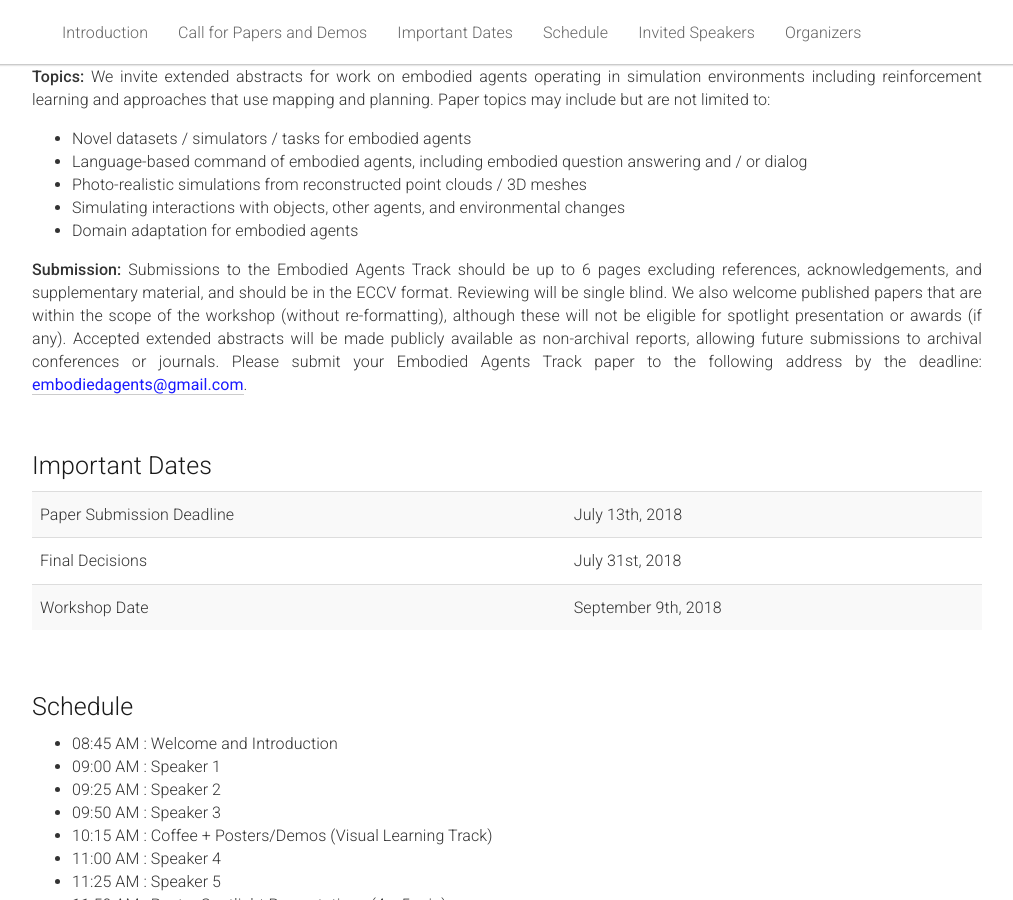
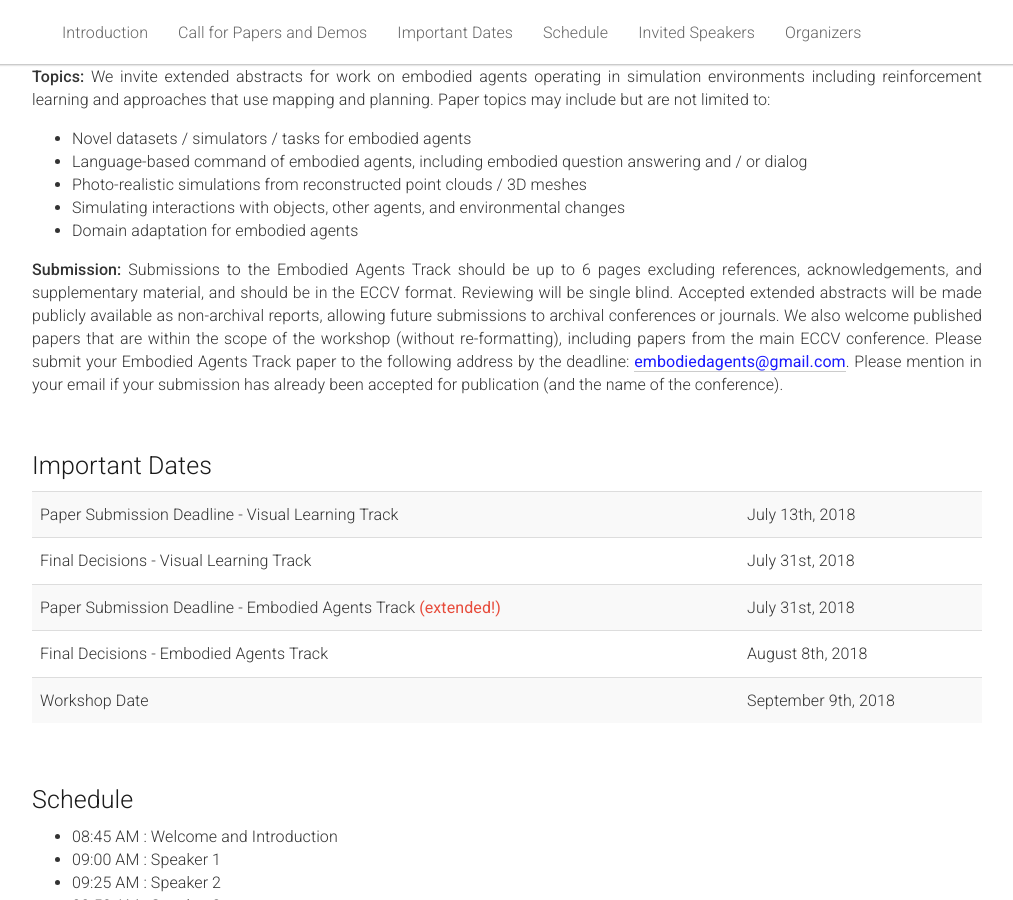
Before and after one commit to eccv18-vlease/eccv18-vlease.github.io, a Jekyll site: the page built from _pages/home.md, in a window 1280 px wide and 900 px high, scrolled down 1614 px. Shown: the whole window, without its empty margins (133-1146 px from the left). Built offline with Jekyll 4.4.1, drawn with Linux system fonts in a browser that asks for light colours.

Commit message:
Update important dates for extended deadline embodied agents track

```diff
--- a/_pages/home.md
+++ b/_pages/home.md
@@ -118,11 +118,13 @@ acknowledgements: ""
     </p>
     <p id="dates"> <span style="font-weight:500;">Submission:</span> Submissions to the Embodied Agents Track should be up to 6
       pages excluding references, acknowledgements, and supplementary material, and should be in the ECCV format.
-      Reviewing will be single blind. We also welcome published papers that are within the scope of the workshop (without re-formatting), although
-      these will not be eligible for spotlight presentation or awards (if any). Accepted extended abstracts will be made publicly
-      available as non-archival reports, allowing future submissions to archival conferences or journals. Please submit
+      Reviewing will be single blind. Accepted extended abstracts will be made publicly
+      available as non-archival reports, allowing future submissions to archival conferences or journals.
+      We also welcome published papers that are within the scope of the workshop (without re-formatting), including papers
+      from the main ECCV conference.  Please submit
       your Embodied Agents Track paper to the following address by the deadline:
       <span style="color:#1a1aff;font-weight:400;"><a href="mailto:embodiedagents@gmail.com">embodiedagents@gmail.com</a></span>.
+      Please mention in your email if your submission has already been accepted for publication (and the name of the conference).
     </p>
 
   </div>
@@ -140,12 +142,20 @@ acknowledgements: ""
     <table class="table table-striped">
       <tbody>
         <tr>
-          <td>Paper Submission Deadline</td>
+          <td>Paper Submission Deadline - Visual Learning Track</td>
           <td>July 13th, 2018</td>
         </tr>
         <tr>
-          <td>Final Decisions</td>
+          <td>Final Decisions - Visual Learning Track</td>
           <td>July 31st, 2018</td>
+        </tr>
+        <tr>
+          <td>Paper Submission Deadline - Embodied Agents Track <span style="color:#e74c3c;font-weight:400;">(extended!)</span></td>
+          <td>July 31st, 2018</td>
+        </tr>
+        <tr>
+          <td>Final Decisions - Embodied Agents Track</td>
+          <td>August 8th, 2018</td>
         </tr>
         <tr>
           <td>Workshop Date</td>
```
